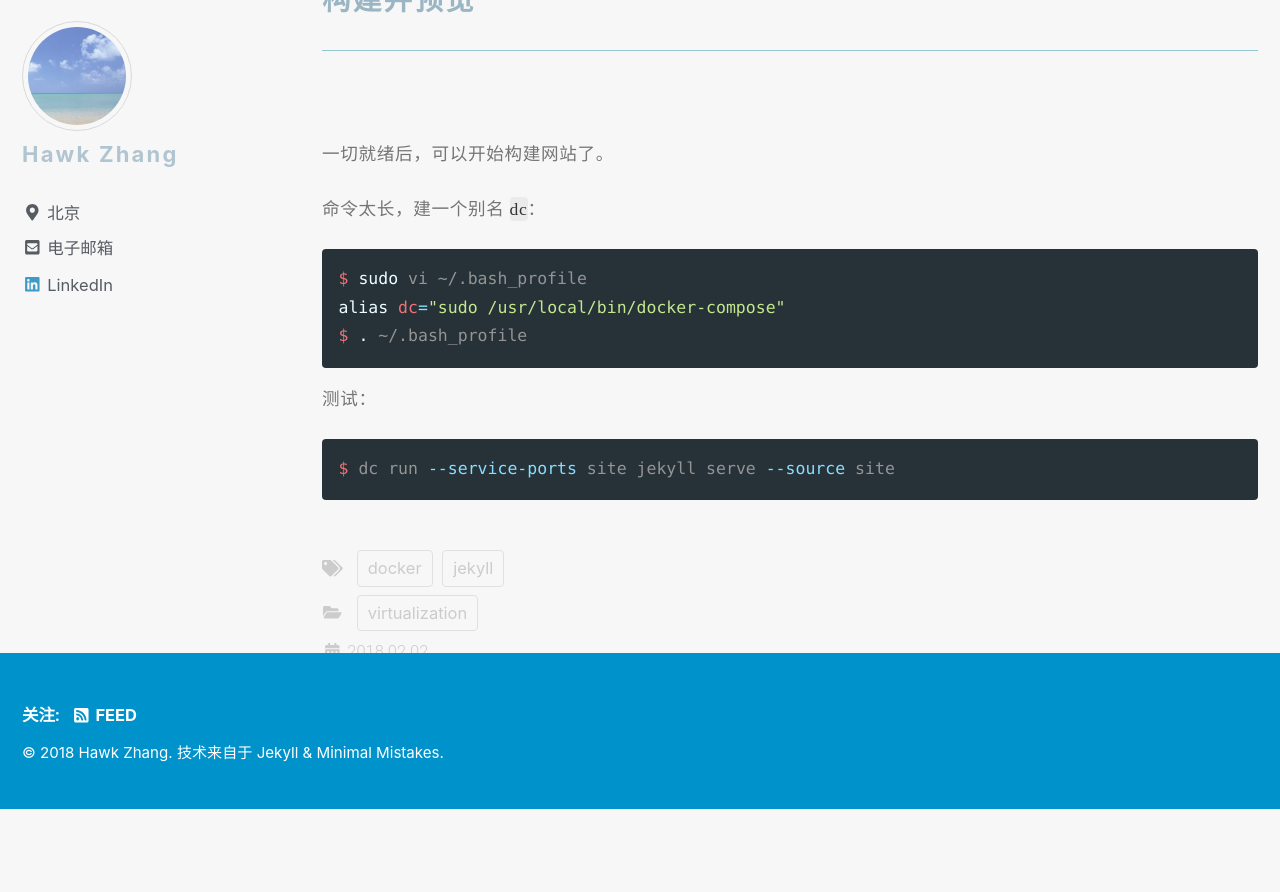
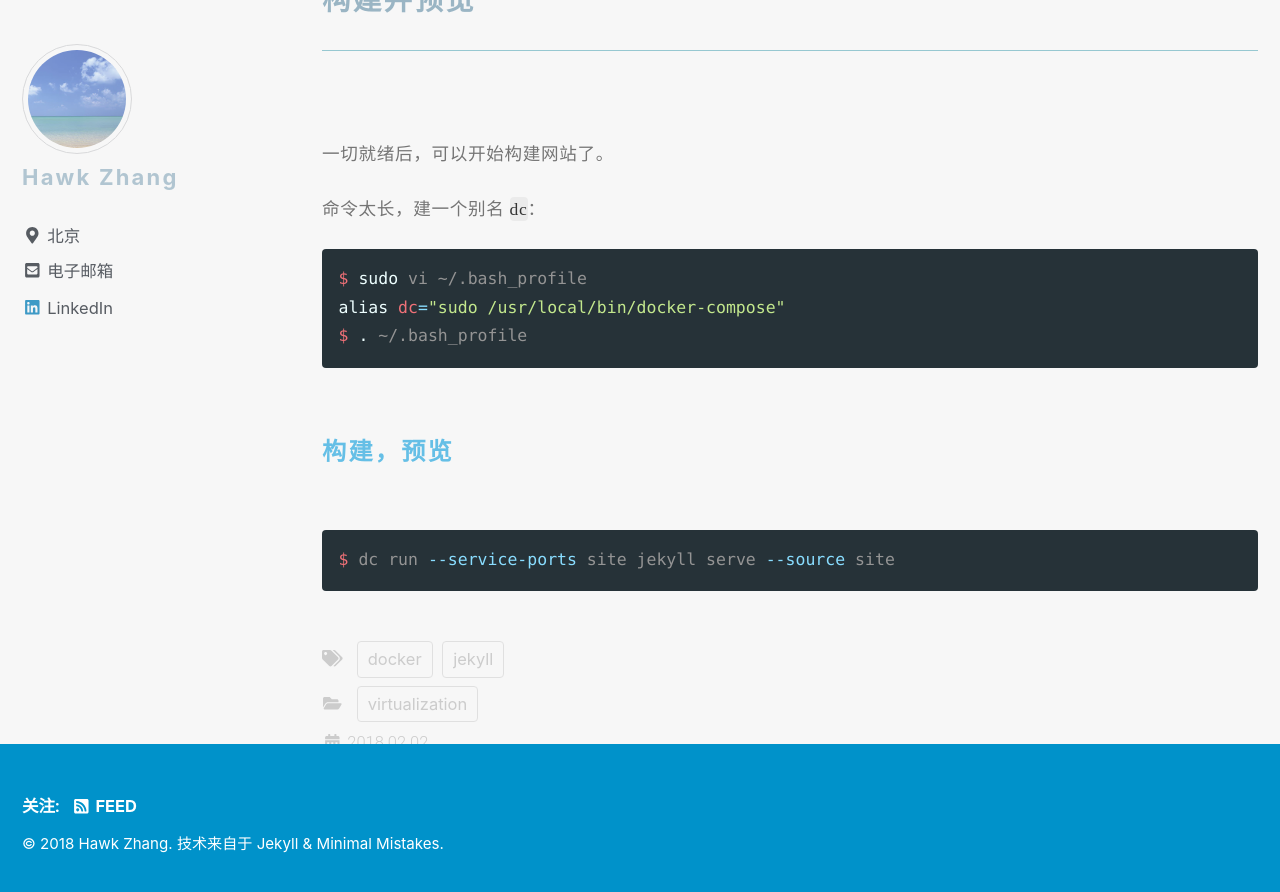
Before and after one commit to narru888/linotes_note, a Jekyll site: the page built from _posts/docker/2018-02-02-docker.jekyll.md, in a window 1280 px wide and 900 px high, scrolled down 3191 px. Shown: the top 892 px of the window. Built offline with Jekyll 4.4.1, drawn with Linux system fonts in a browser that asks for light colours; nearby versions of some CDN libraries; a script that is not in the unit is left out; before the commit the page ends 4000 px from its top, so only the background shows below that.

Commit message:
update on 2018-10-29 09:59:01 CST

````diff
--- a/_posts/docker/2018-02-02-docker.jekyll.md
+++ b/_posts/docker/2018-02-02-docker.jekyll.md
@@ -123,7 +123,7 @@ $ . ~/.bash_profile
 ```
 
 
-测试：
+#### 构建，预览
 
 ```bash
 $ dc run --service-ports site jekyll serve --source site
````
